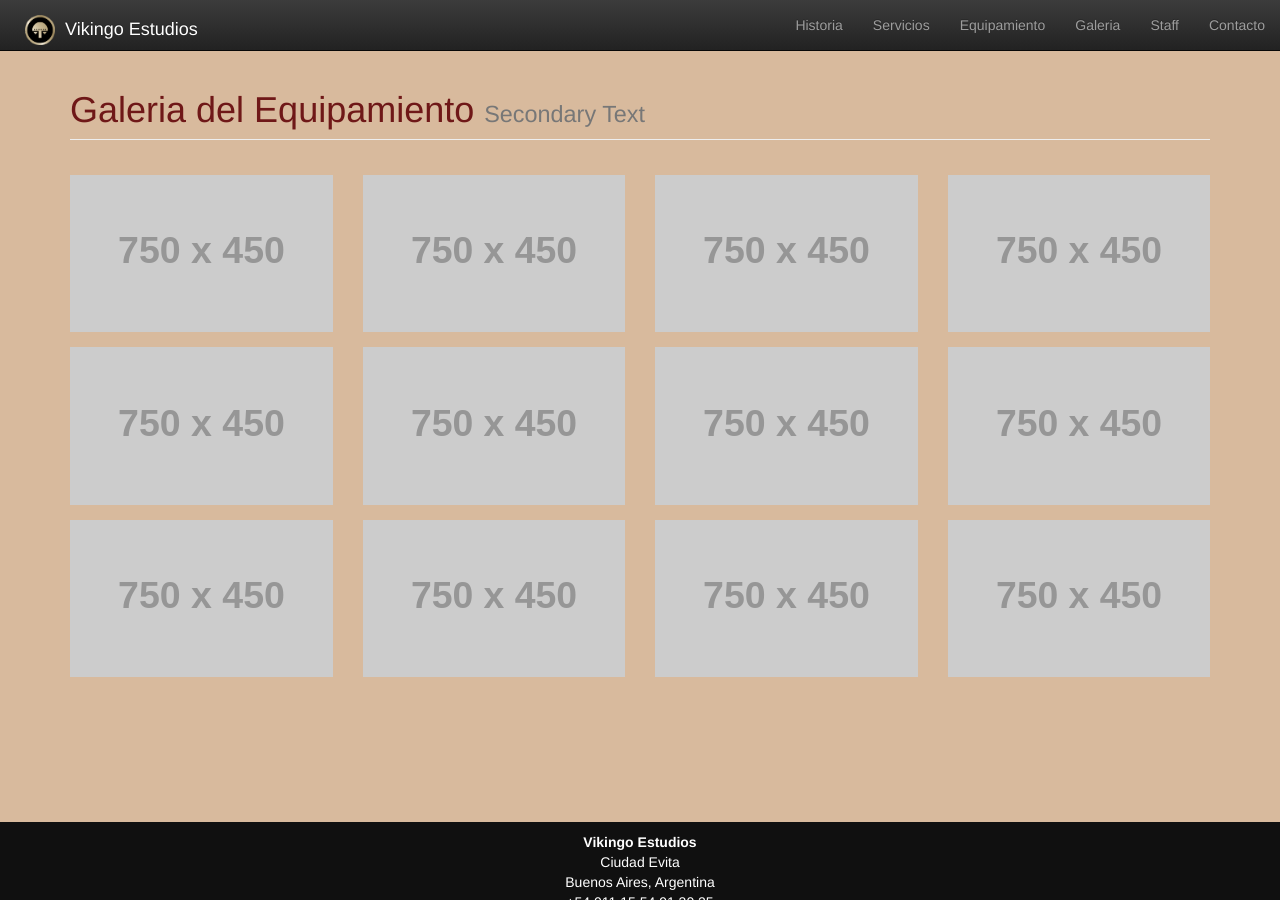
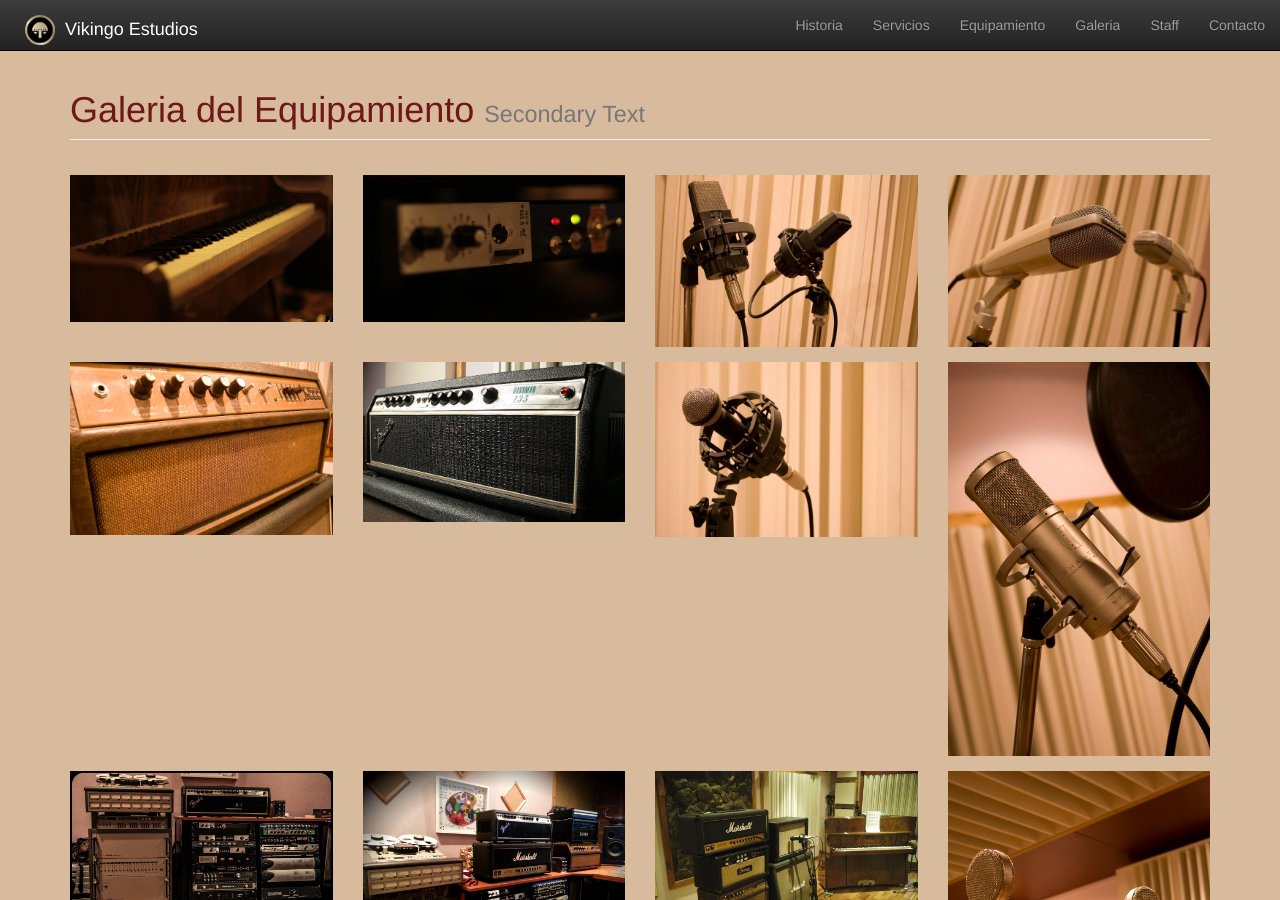
Before and after one commit to ryan258/vikingo, a Jekyll site: the page built from galeria/equipamiento/index.html, in a window 1280 px wide and 900 px high. Built offline with Jekyll 4.4.1, drawn with Linux system fonts in a browser that asks for light colours; nearby versions of some CDN libraries.

Commit message:
Add Galerias

```diff
--- a/galeria/construccion/index.html
+++ b/galeria/construccion/index.html
@@ -15,9 +15,9 @@ title: Construccion
         </div>
         <!-- /.row -->
 
-        <!-- Projects Row -->
+        <!-- Gallery Row -->
         <div class="row">
-            <ul id="lightGallery">
+            <ul id="lightGallery" class="list-unstyled">
                 <li class="col-md-3 portfolio-item" data-src="img/DSCF0629.jpg">
                     <a href="#">
                         <img class="img-responsive" src="img/DSCF0629.jpg" alt="">
--- a/galeria/equipamiento/index.html
+++ b/galeria/equipamiento/index.html
@@ -15,77 +15,124 @@ title: Galeria del Equipamiento
     </div>
     <!-- /.row -->
 
-        <!-- Projects Row -->
+    <!-- Gallery Row -->
     <div class="row">
-            <div class="col-md-3 portfolio-item">
+        <ul id="lightGallery" class="list-unstyled">
+            <li class="col-md-3 portfolio-item" data-src="img/0-prev-equipamiento.jpg">
                 <a href="#">
-                    <img class="img-responsive" src="http://placehold.it/750x450" alt="">
+                    <img class="img-responsive" src="img/0-prev-equipamiento.jpg" alt="">
                 </a>
-            </div>
-            <div class="col-md-3 portfolio-item">
+            </li>
+            <li class="col-md-3 portfolio-item" data-src="img/376.jpg">
                 <a href="#">
-                    <img class="img-responsive" src="http://placehold.it/750x450" alt="">
+                    <img class="img-responsive" src="img/376.jpg" alt="">
                 </a>
-            </div>
-            <div class="col-md-3 portfolio-item">
+            </li>
+            <li class="col-md-3 portfolio-item" data-src="img/414.jpg">
                 <a href="#">
-                    <img class="img-responsive" src="http://placehold.it/750x450" alt="">
+                    <img class="img-responsive" src="img/414.jpg" alt="">
                 </a>
-            </div>
-            <div class="col-md-3 portfolio-item">
+            </li>
+            <li class="col-md-3 portfolio-item" data-src="img/421.jpg">
                 <a href="#">
-                    <img class="img-responsive" src="http://placehold.it/750x450" alt="">
+                    <img class="img-responsive" src="img/421.jpg" alt="">
                 </a>
-            </div>
-        </div>
-        <!-- /.row -->
-
-        <!-- Projects Row -->
-        <div class="row">
-            <div class="col-md-3 portfolio-item">
+            </li>
+            <li class="col-md-3 portfolio-item" data-src="img/acoustic.jpg">
                 <a href="#">
-                    <img class="img-responsive" src="http://placehold.it/750x450" alt="">
+                    <img class="img-responsive" src="img/acoustic.jpg" alt="">
                 </a>
-            </div>
-            <div class="col-md-3 portfolio-item">
+            </li>
+            <li class="col-md-3 portfolio-item" data-src="img/bassman.jpg">
                 <a href="#">
-                    <img class="img-responsive" src="http://placehold.it/750x450" alt="">
+                    <img class="img-responsive" src="img/bassman.jpg" alt="">
                 </a>
-            </div>
-            <div class="col-md-3 portfolio-item">
+            </li>
+            <li class="col-md-3 portfolio-item" data-src="img/beyer160.jpg">
                 <a href="#">
-                    <img class="img-responsive" src="http://placehold.it/750x450" alt="">
+                    <img class="img-responsive" src="img/beyer160.jpg" alt="">
                 </a>
-            </div>
-            <div class="col-md-3 portfolio-item">
+            </li>
+            <li class="col-md-3 portfolio-item" data-src="img/brauner.jpg">
                 <a href="#">
-                    <img class="img-responsive" src="http://placehold.it/750x450" alt="">
+                    <img class="img-responsive" src="img/brauner.jpg" alt="">
                 </a>
-            </div>
-        </div>
-        <!-- /.row -->
-
-        <!-- Projects Row -->
-        <div class="row">
-            <div class="col-md-3 portfolio-item">
+            </li>
+            <li class="col-md-3 portfolio-item" data-src="img/control.jpg">
                 <a href="#">
-                    <img class="img-responsive" src="http://placehold.it/750x450" alt="">
+                    <img class="img-responsive" src="img/control.jpg" alt="">
                 </a>
-            </div>
-            <div class="col-md-3 portfolio-item">
+            </li>
+            <li class="col-md-3 portfolio-item" data-src="img/control1.jpg">
                 <a href="#">
-                    <img class="img-responsive" src="http://placehold.it/750x450" alt="">
+                    <img class="img-responsive" src="img/control1.jpg" alt="">
                 </a>
-            </div>
-            <div class="col-md-3 portfolio-item">
+            </li>
+            <li class="col-md-3 portfolio-item" data-src="img/equiposgtr.jpg">
                 <a href="#">
-                    <img class="img-responsive" src="http://placehold.it/750x450" alt="">
+                    <img class="img-responsive" src="img/equiposgtr.jpg" alt="">
                 </a>
-            </div>
-            <div class="col-md-3 portfolio-item">
+            </li>
+            <li class="col-md-3 portfolio-item" data-src="img/fig8.jpg">
                 <a href="#">
-                    <img class="img-responsive" src="http://placehold.it/750x450" alt="">
+                    <img class="img-responsive" src="img/fig8.jpg" alt="">
                 </a>
-            </div>
-        </div>
-        <!-- /.row -->
+            </li>
+            <li class="col-md-3 portfolio-item" data-src="img/grestch2.jpg">
+                <a href="#">
+                    <img class="img-responsive" src="img/grestch2.jpg" alt="">
+                </a>
+            </li>
+            <li class="col-md-3 portfolio-item" data-src="img/img.jpg">
+                <a href="#">
+                    <img class="img-responsive" src="img/img.jpg" alt="">
+                </a>
+            </li>
+            <li class="col-md-3 portfolio-item" data-src="img/ludwig-premier.jpg">
+                <a href="#">
+                    <img class="img-responsive" src="img/ludwig-premier.jpg" alt="">
+                </a>
+            </li>
+            <li class="col-md-3 portfolio-item" data-src="img/mamostreto.jpg">
+                <a href="#">
+                    <img class="img-responsive" src="img/mamostreto.jpg" alt="">
+                </a>
+            </li>
+            <li class="col-md-3 portfolio-item" data-src="img/mas-violas.jpg">
+                <a href="#">
+                    <img class="img-responsive" src="img/mas-violas.jpg" alt="">
+                </a>
+            </li>
+            <li class="col-md-3 portfolio-item" data-src="img/mic-piano.jpg">
+                <a href="#">
+                    <img class="img-responsive" src="img/mic-piano.jpg" alt="">
+                </a>
+            </li>
+            <li class="col-md-3 portfolio-item" data-src="img/mics.jpg">
+                <a href="#">
+                    <img class="img-responsive" src="img/mics.jpg" alt="">
+                </a>
+            </li>
+            <li class="col-md-3 portfolio-item" data-src="img/mid-side.jpg">
+                <a href="#">
+                    <img class="img-responsive" src="img/mid-side.jpg" alt="">
+                </a>
+            </li>
+            <li class="col-md-3 portfolio-item" data-src="img/premier-sala.jpg">
+                <a href="#">
+                    <img class="img-responsive" src="img/premier-sala.jpg" alt="">
+                </a>
+            </li>
+            <li class="col-md-3 portfolio-item" data-src="img/pres.jpg">
+                <a href="#">
+                    <img class="img-responsive" src="img/pres.jpg" alt="">
+                </a>
+            </li>
+            <li class="col-md-3 portfolio-item" data-src="img/pres2.jpg">
+                <a href="#">
+                    <img class="img-responsive" src="img/pres2.jpg" alt="">
+                </a>
+            </li>
+        </ul>
+    </div> <!-- /.row -->
+</div> <!-- /.container -->
```
Also changed, not shown: galeria/accion/index.html (+73 -70 lines), galeria/estudio/index.html (+51 -49 lines), galeria/accion/img/N.Martorelli drums.jpg (added), galeria/accion/img/ella-es-palo-borracho.jpg (added), galeria/accion/img/emanero-vikingo.jpg (added), galeria/accion/img/j-alcaraz-guitar.jpg (added), galeria/accion/img/m-esain-farfisa.jpg (added), galeria/accion/img/m-esain-guitar.jpg (added), galeria/accion/img/m-mendez-vocals.jpg (added), galeria/accion/img/mariano-esain-2.jpg (added), galeria/accion/img/mariano-y-nahuel.jpg (added), galeria/accion/img/mermel-2.jpg (added), galeria/accion/img/mermel.jpg (added), galeria/accion/img/n-martorelli-piano.jpg (added), 2 more files, 1 other file. Lines whose indentation alone changed are shown as unchanged.
